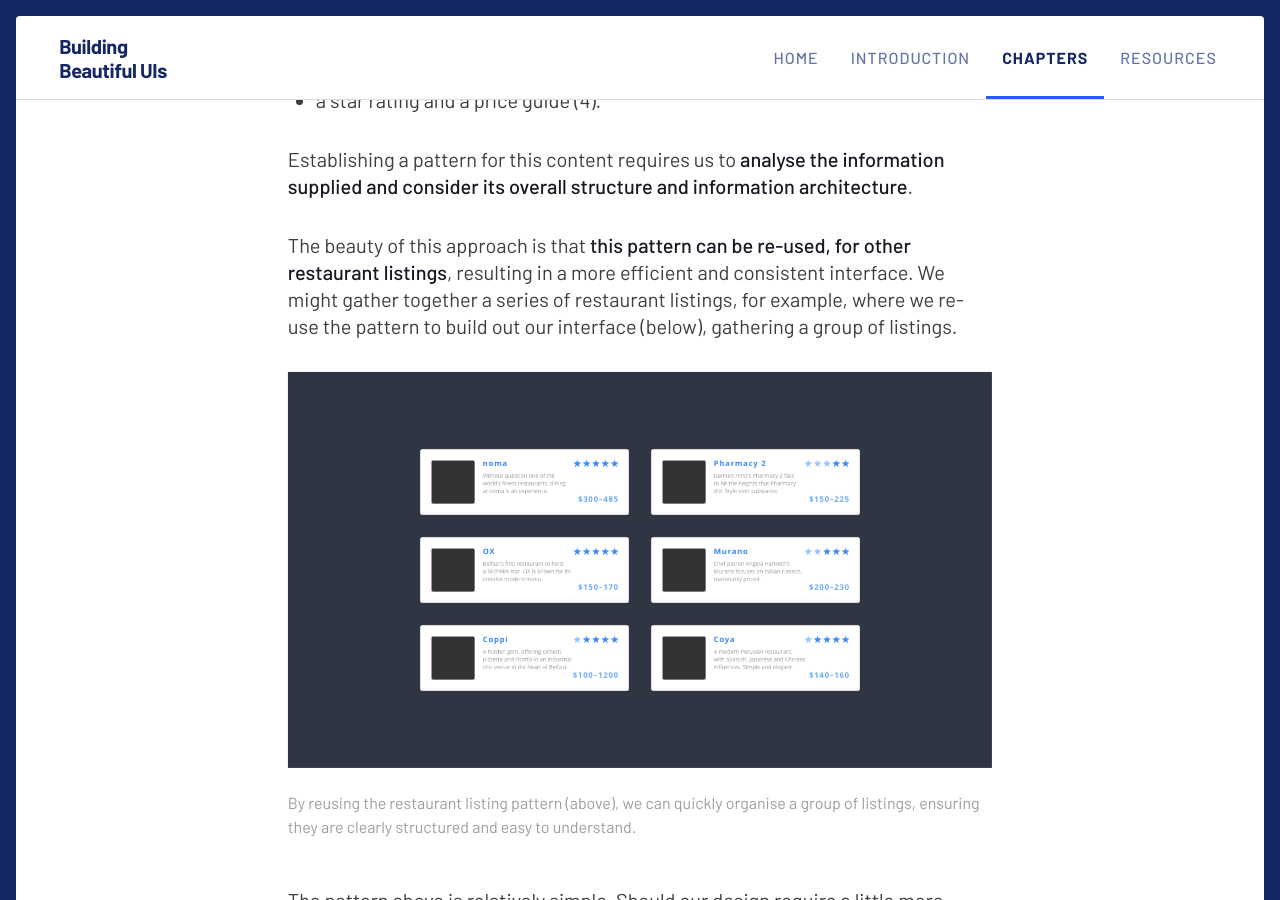
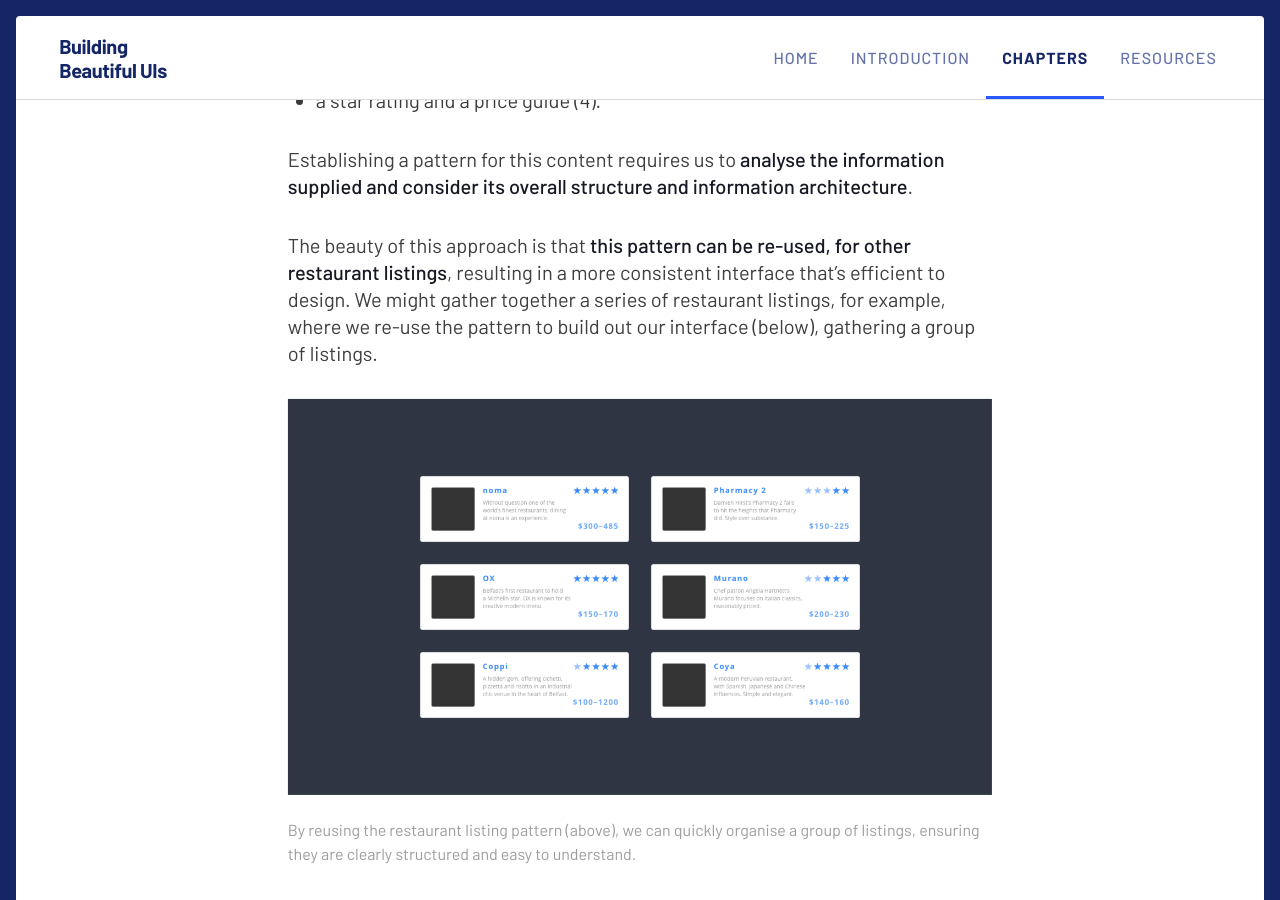
Before and after one commit to buildingbeautifuluis/buildingbeautifuluis.github.io, a Jekyll site: the page built from _preview/03-Information-Architecture.md, in a window 1280 px wide and 900 px high, scrolled down 15783 px. Built offline with Jekyll 4.4.1, drawn with Linux system fonts in a browser that asks for light colours; some of the changed text lies outside the part shown.

Commit message:
C3S2P1-2… Done! 🎉

```diff
--- a/_preview/03-Information-Architecture.md
+++ b/_preview/03-Information-Architecture.md
@@ -256,7 +256,7 @@
 
 Establishing a pattern for this content requires us to **analyse the information supplied and consider its overall structure and information architecture**.
 
-The beauty of this approach is that **this pattern can be re-used, for other restaurant listings**, resulting in a more efficient and consistent interface. We might gather together a series of restaurant listings, for example, where we re-use the pattern to build out our interface (below), gathering a group of listings.
+The beauty of this approach is that **this pattern can be re-used, for other restaurant listings**, resulting in a more consistent interface that’s efficient to design. We might gather together a series of restaurant listings, for example, where we re-use the pattern to build out our interface (below), gathering a group of listings.
 
 
 {% include figure.html url="/images/ch3/c3-s2-p1-3-simple-pattern-restaurant-listings.png" alt="Restaurant Listings Pattern" description="By reusing the restaurant listing pattern (above), we can quickly organise a group of listings, ensuring they are clearly structured and easy to understand." %}
@@ -271,7 +271,7 @@
 + a section where we present actions (3).
 
 
-{% include figure.html url="/images/ch3/c3-s2-p1-2-simple-pattern-noma.png" alt="Restaurant Recommendation Pattern" description="THIS ISN’T THE RIGHT IMAGE. IT WILL BE REPLACED WITH A MORE COMPLICATED PATTERN THAT I’M WORKING ON NOW." %}
+{% include figure.html url="/images/ch3/c3-s2-p1-4-complex-pattern-noma.png" alt="Restaurant Recommendation Pattern (Complex)" description="We might provide an alternative, richer pattern if we’d like to include actions. The pattern includes: 1. a more generous preview image; 2. some supporting text; and 3. a couple of calls-to-action (a ‘READ MORE’ button and a button to favourite the option." %}
 
 
 We see these kinds of ‘content clusters’ in both desktop and mobile interfaces, **where information needs to me structured into organised groupings**. This pattern-driven approach is used, for example, in Apple’s [Apple Trade In](https://www.apple.com/shop/trade-in) programme page (below).
```
Also changed, not shown: images/ch3/c3-s2-p1-4-complex-pattern-noma.png (added).
